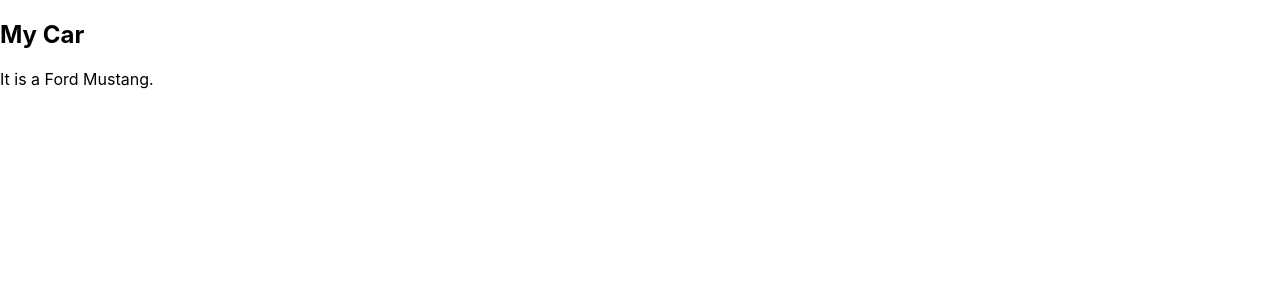
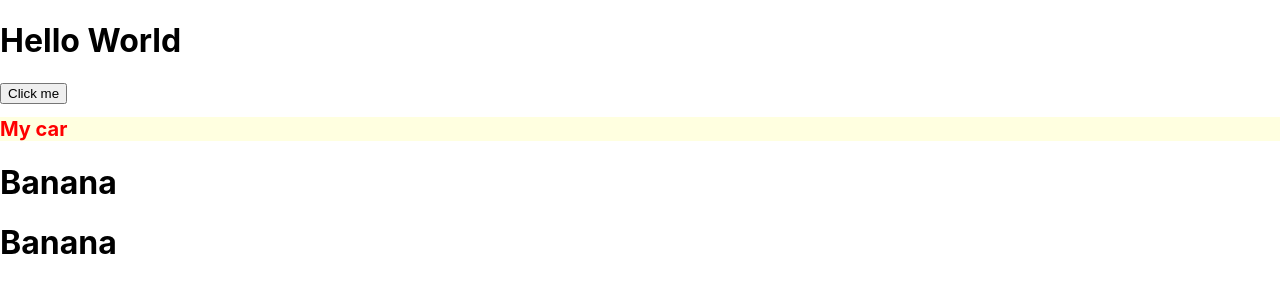
Before and after one commit to ariellechuenteu-cell/Dev-react, a React (Create React App) app: page / in a window 1280 px wide. Shown: the top 300 px of the page. Built offline with nearby package versions, Linux system fonts and the light colour scheme.

Commit message:
Utilisation des attributs de classe et de style et utilisation de la condition if

```diff
--- a/src/index.js
+++ b/src/index.js
@@ -6,62 +6,67 @@ import reportWebVitals from './reportWebVitals';
 
 import { createRoot } from 'react-dom/client'
 
-//Utilisation de jsx pour créer un élément React
-const myElement = <h1>I Love JSX!</h1>;
+//utilisation de l'attribut className pour ajouter une classe CSS à un élément JSX
+function Car() {
+  return (
+    <h1 className="myclass">Hello World</h1>
+  );
+}
 
-//utilisation de jsx pour créer un élément React avec une expression
-const myText = <h1>React is {5 + 5} times better with JSX</h1>;
+//utilisation d'une fonction fléchée pour créer un gestionnaire d'événements qui affiche une alerte lorsque le bouton est cliqué
+function MyCar() {
+  const myfunc = () => {
+    alert('Bonjour je suis arielle');
+  };
+  return (
+    <button onClick={myfunc}>Click me</button>
+  );
+}
 
-//Pour écrire du HTML sur plusieurs lignes, mettez le HTML entre parenthèses
-const myList = (
-  <ul>
-    <li>Apples</li>
-    <li>Bananas</li>
-    <li>Cherries</li>
-  </ul>
-);
+//utilisation de l'attribut style pour ajouter des styles CSS en ligne à un élément JSX
+function StyledCar() {
+  const mystyles = {
+    color: "red",
+    fontSize: "20px",
+    backgroundColor: "lightyellow",
+  };
 
-// pour ecrire du code html, mettez les dans un element de contenu parent, comme un div ou un section
-const myDiv = (
-  <div>
-    <p>I am a paragraph.</p>
-    <p>I am a paragraph too.</p>
-  </div>
-);
-
-//Au cas contraire on peut l'ecrire dans un fragment React, qui est un conteneur vide qui ne produit pas de noeud supplémentaire dans le DOM
-const myFragment = (
-  <>
-    <p>I am a paragraph.</p>
-    <p>I am a paragraph too.</p>
-  </>
-);
-
-//Les classes CSS sont appliquées en utilisant l'attribut className au lieu de class, car class est un mot réservé en JavaScript.
-const myClass = <h1 className="myclass">Hello World</h1>;
-
-// JSX dans les composants React
-function Car() {
-  const brand = "Ford";
-  const model = "Mustang";
   return (
     <>
-      <h2>My Car</h2>
-      <p>It is a {brand} {model}.</p>
+      <h1 style={mystyles}>My car</h1>
     </>
   );
 }
 
+//utilisation d'une condition pour afficher un élément JSX différent en fonction de la valeur d'une variable
+function Fruit() {
+  const x = 5;
+  let y = "Apple";
+  if (x < 10) {
+    y = "Banana";
+  }
+
+  return (
+    <h1>{y}</h1>
+  );
+}
+
+//utilisation d'une expression ternaire
+function MyFruit() {
+  const x = 5;
+  return (
+    <h1>{(x) < 10 ? "Banana" : "Apple"}</h1>
+  );
+}
 const root = ReactDOM.createRoot(document.getElementById('root'));
 root.render(
-    <Car />,
-  myClass,
-    myFragment,
-    myDiv,
-    myList,
-    myText,
-    myElement,
-
+  <reactStrictMode>
+    <Car/>
+    <MyCar/>
+    <StyledCar/>
+    <Fruit/>
+    <MyFruit/>
+  </reactStrictMode>
 );
 
 
```
